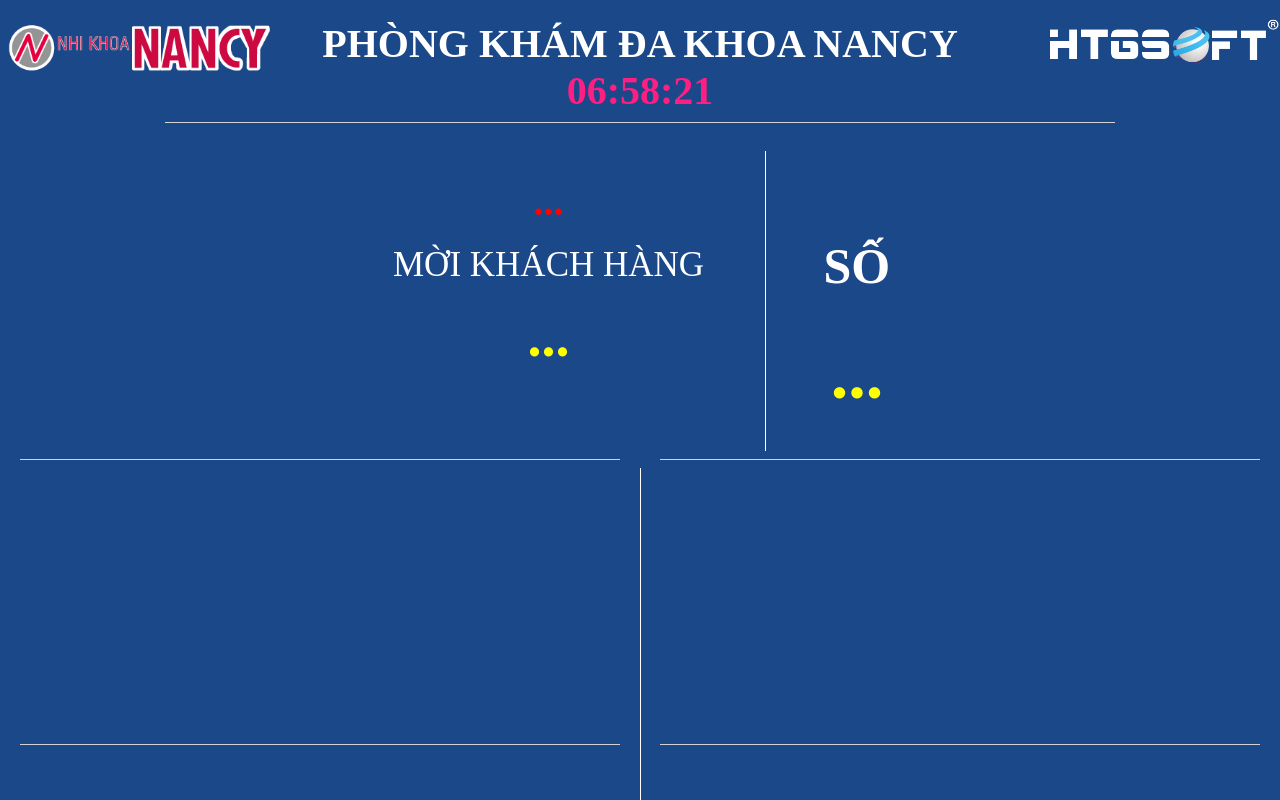
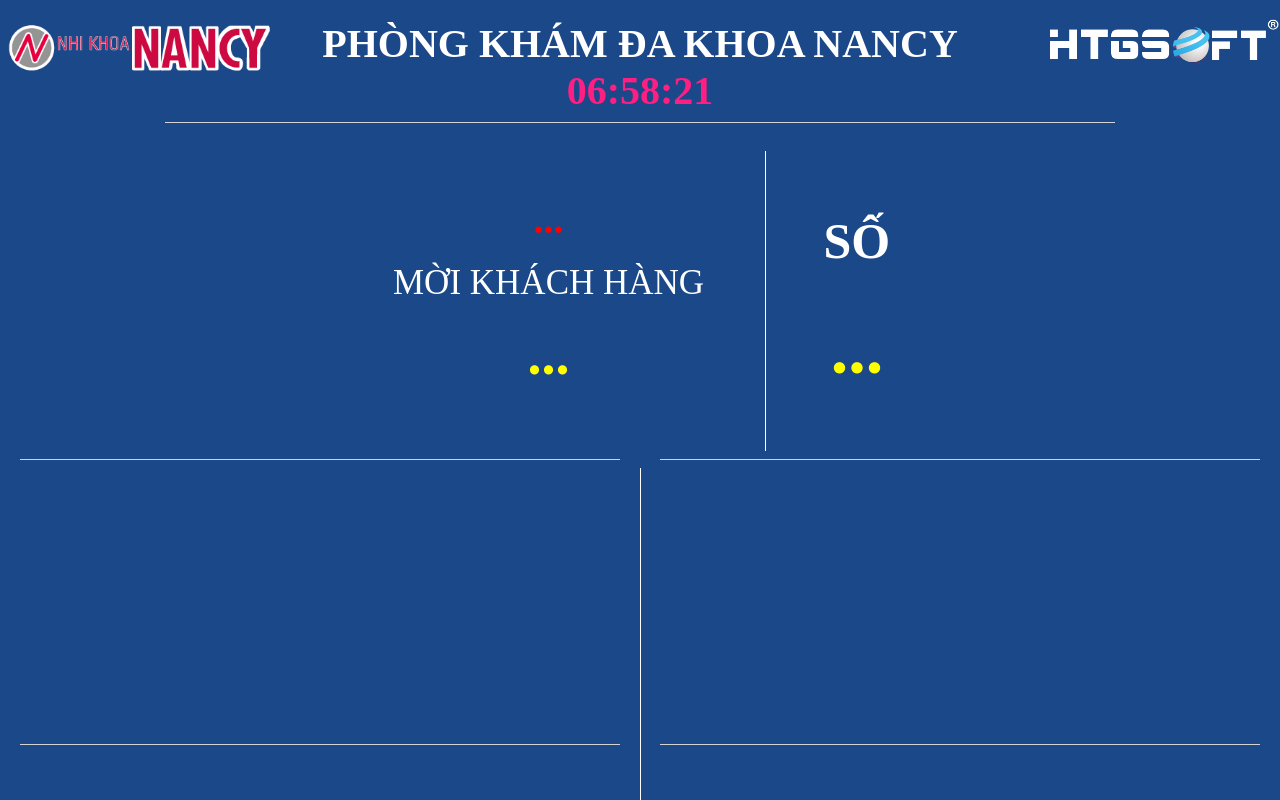
Before and after one commit to LiamNguyen/patients-ranking-front-vanilla-js, a PHP site: page / in a window 1280 px wide. Run offline with PHP 8.4, Linux system fonts and the light colour scheme.

Commit message:
Adjust UI

```diff
--- a/assets/index.css
+++ b/assets/index.css
@@ -193,11 +193,11 @@ hr {
 }
 
 .number {
+	margin: 0;
 	color: white;
 	font-size: 50px;
 	text-align: center;
 	font-weight: bold;
-	margin-bottom: 0;
 }
 
 .patient-number {
@@ -228,7 +228,7 @@ hr {
 }
 
 .patient-name {
-	margin-top: 20px;
+	margin: 20px auto 20px auto;
 	font-size: 56px;
 	color: yellow;
 	font-weight: bold;
@@ -295,6 +295,7 @@ hr {
 }
 
 .footer .footer-item {
+	text-align: start;
 	margin-left: 30px;
 	flex: 0.5;
 }
```
